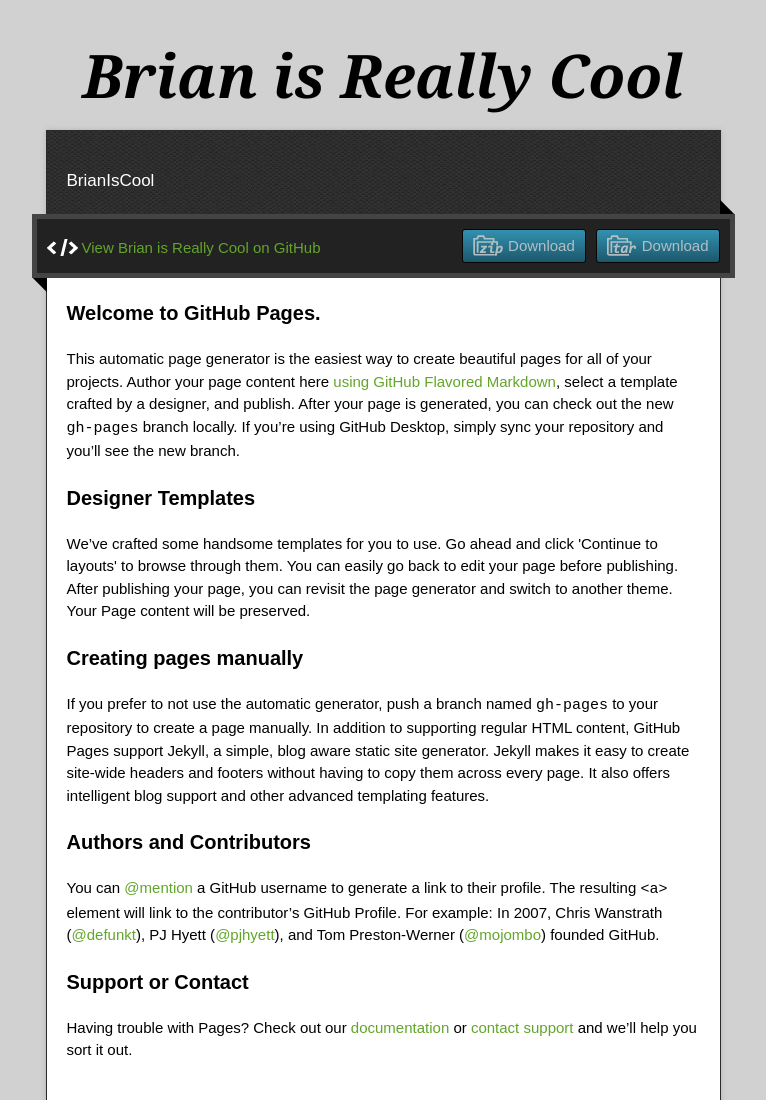
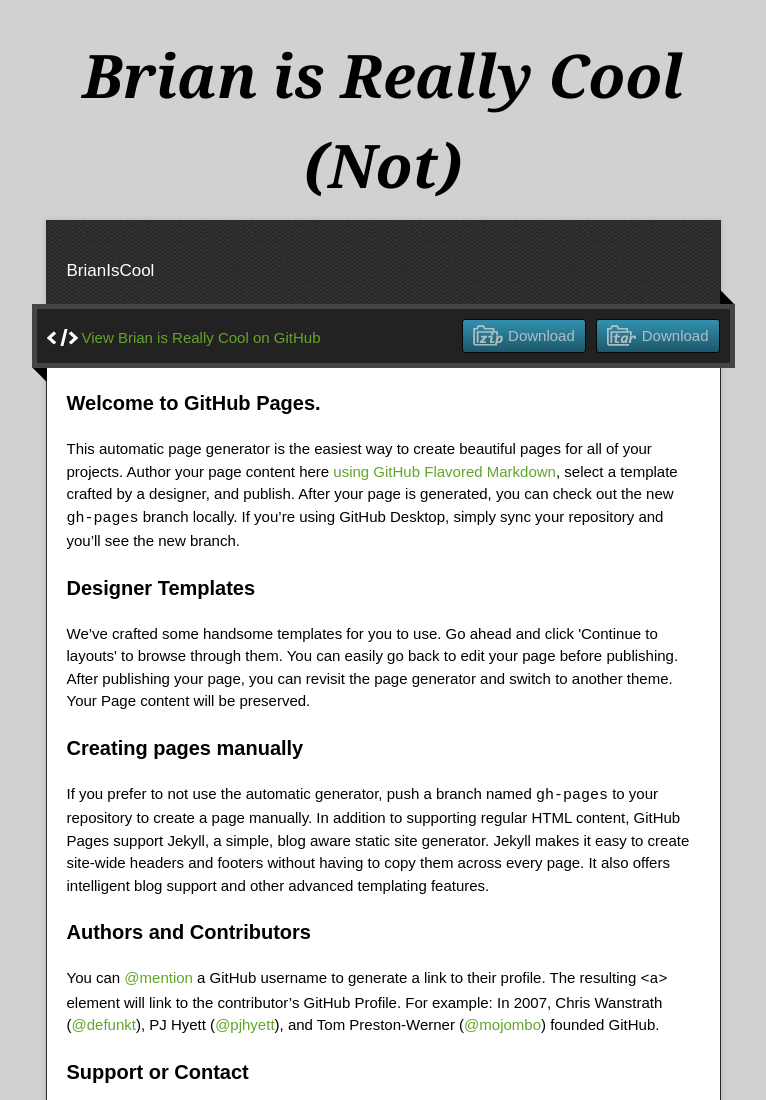
Before and after one commit to YoBear/BrianIsCool, a plain HTML site: page index.html in a window 1280 px wide. Shown: the top 1100 px of the page, without its empty margins (257-1023 px from the left). Drawn offline with nearby package versions, Linux system fonts and the light colour scheme.

Commit message:
Update index.html

```diff
--- a/index.html
+++ b/index.html
@@ -22,7 +22,7 @@
 
   <div class="wrapper">
     <header>
-      <h1 class="title">Brian is Really Cool</h1>
+      <h1 class="title">Brian is Really Cool (Not)</h1>
     </header>
     <div id="container">
       <p class="tagline">BrianIsCool</p>
```
